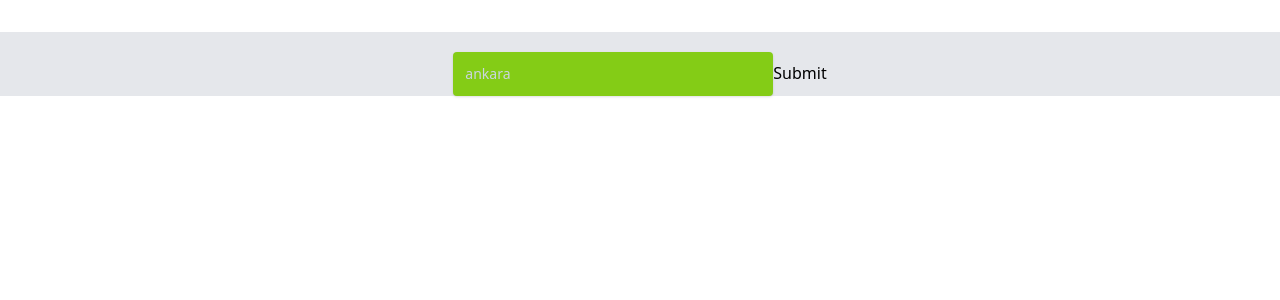
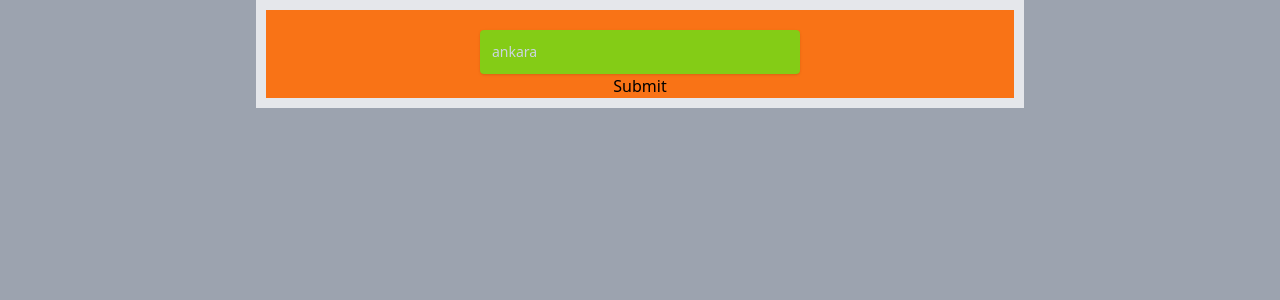
Before and after one commit to muharremgem/react-weather-app, a React (Create React App) app: page / in a window 1280 px wide. Shown: the top 300 px of the page. Built offline with nearby package versions, Linux system fonts and the light colour scheme.

Commit message:
tailwind

```diff
--- a/src/App.js
+++ b/src/App.js
@@ -8,7 +8,6 @@ function App() {
   const [search, setSearch] = useState("ankara");
   const [city, setCity] = useState([]);
   const [isClick, setİsClick] = useState(false);
-
 
   async function getApi() {
     try {
@@ -24,9 +23,9 @@ function App() {
   }
   console.log(search);
   return (
-    <div className="App">
+    <div className="h-screen w-screen  bg-gray-400">
       <div>
-        <div className="mb-3 pt-0 bg-gray-200 w-full m-auto mt-8">
+        <div className=" bg-orange-500  border-[10px] max-w-screen-md mx-auto flex flex-col items-center justify-center">
           <input
             onChange={(e) => setSearch(e.target.value)}
             type="text"
```
